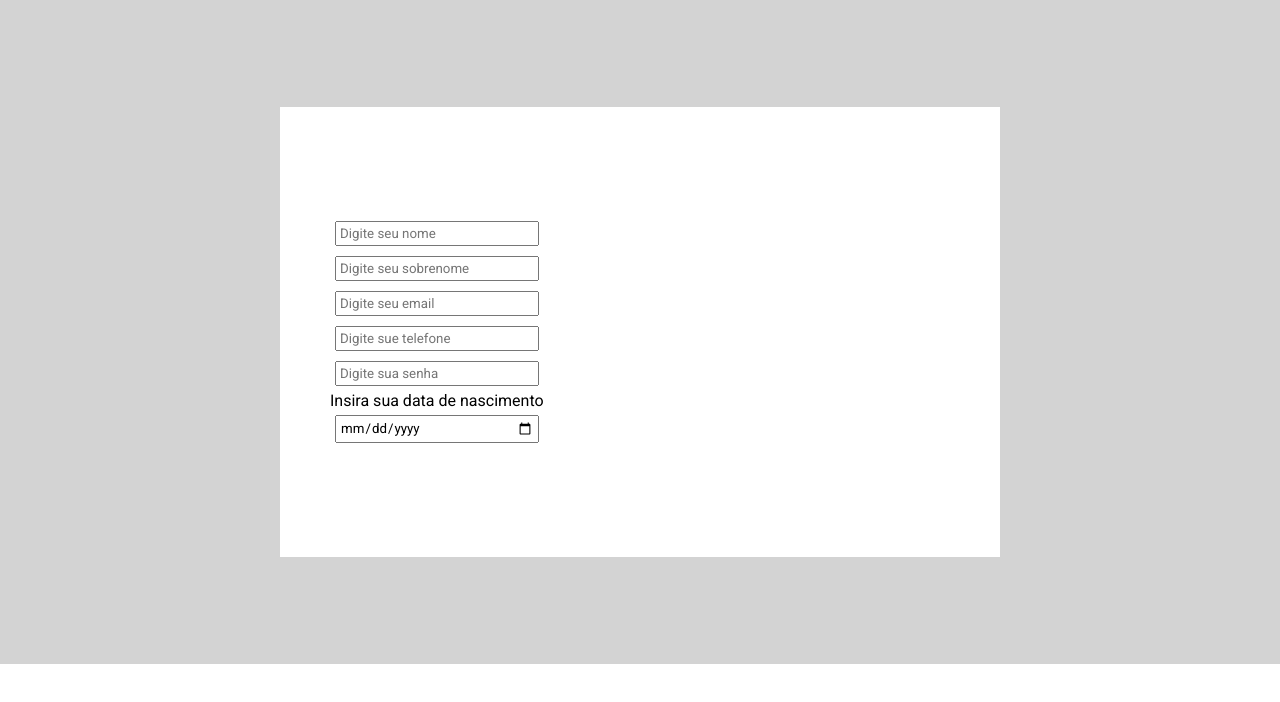
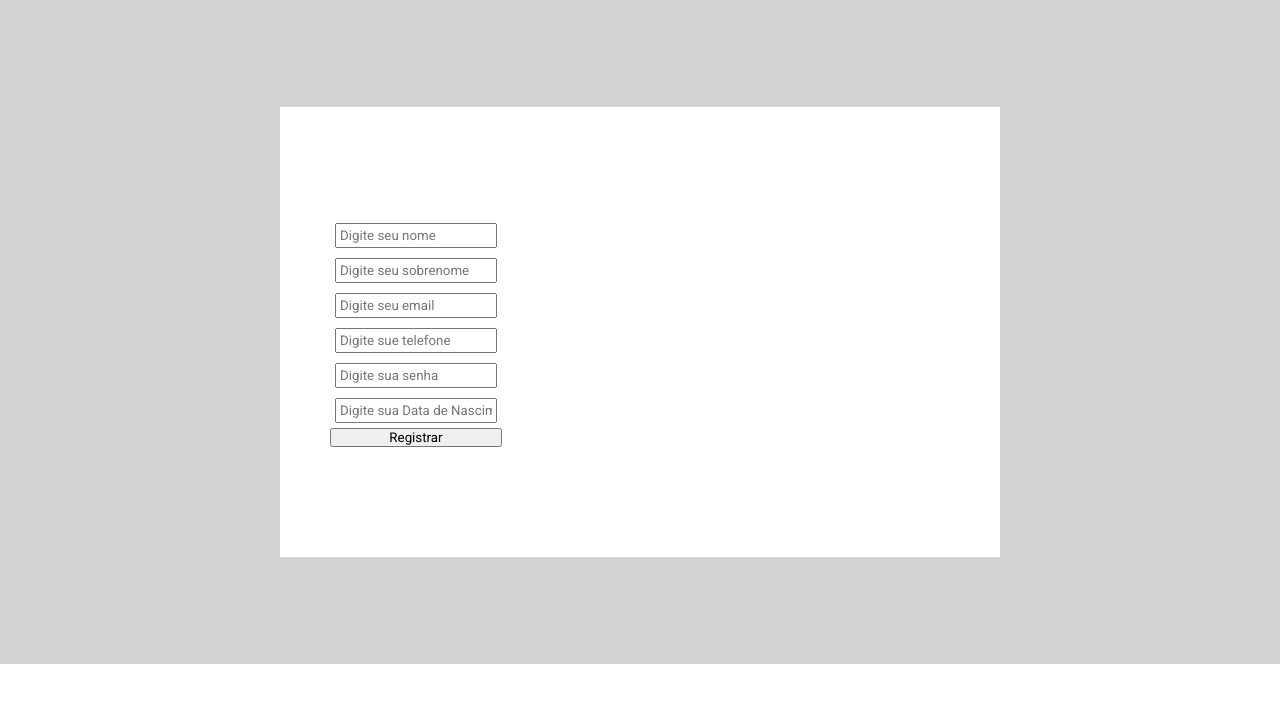
Before and after one commit to murilotoniol/Deneb-FrontEnd, a React (Vite) app: page / in a window 1280 px wide. Shown: the top 702 px of the page. Built offline with nearby package versions, Linux system fonts and the light colour scheme.

Commit message:
Finalizado o layout da pagina

```diff
--- a/src/pages/cadastro/Cadastro.jsx
+++ b/src/pages/cadastro/Cadastro.jsx
@@ -11,8 +11,8 @@ export default function Cadastro() {
                 <input type="email" placeholder="Digite seu email" />
                 <input type="text" placeholder="Digite sue telefone" />
                 <input type="password" placeholder="Digite sua senha" />
-                <label >Insira sua data de nascimento</label>
-                <input type="date" placeholder="Digite sua Data de Nascimento" />
+                <input type="text" placeholder="Digite sua Data de Nascimento" />
+                <button type="button">Registrar</button>
             </form>
         </div>
     )
```
